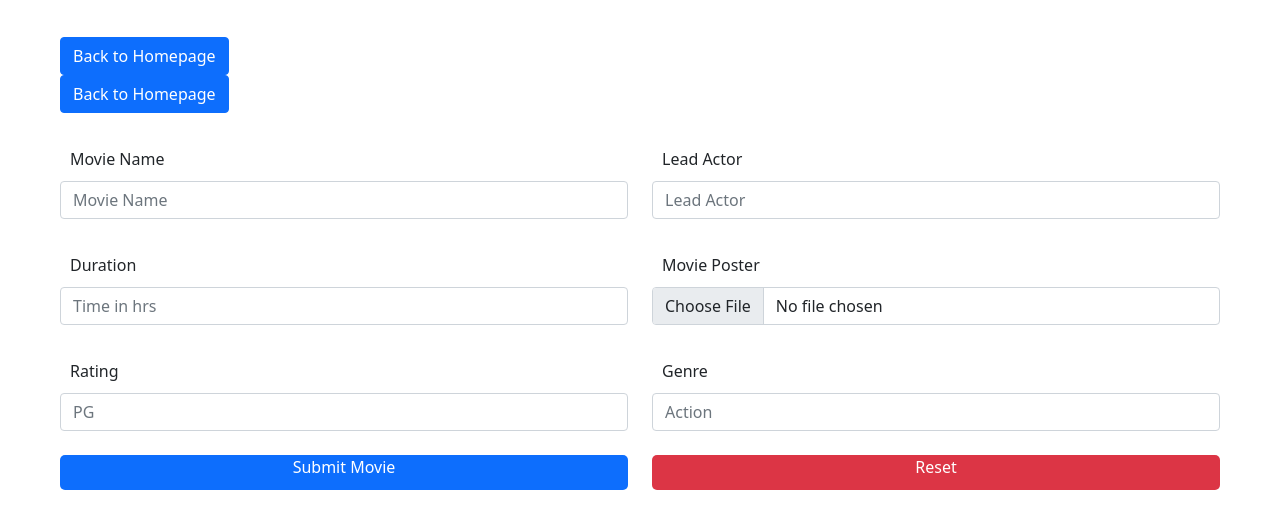
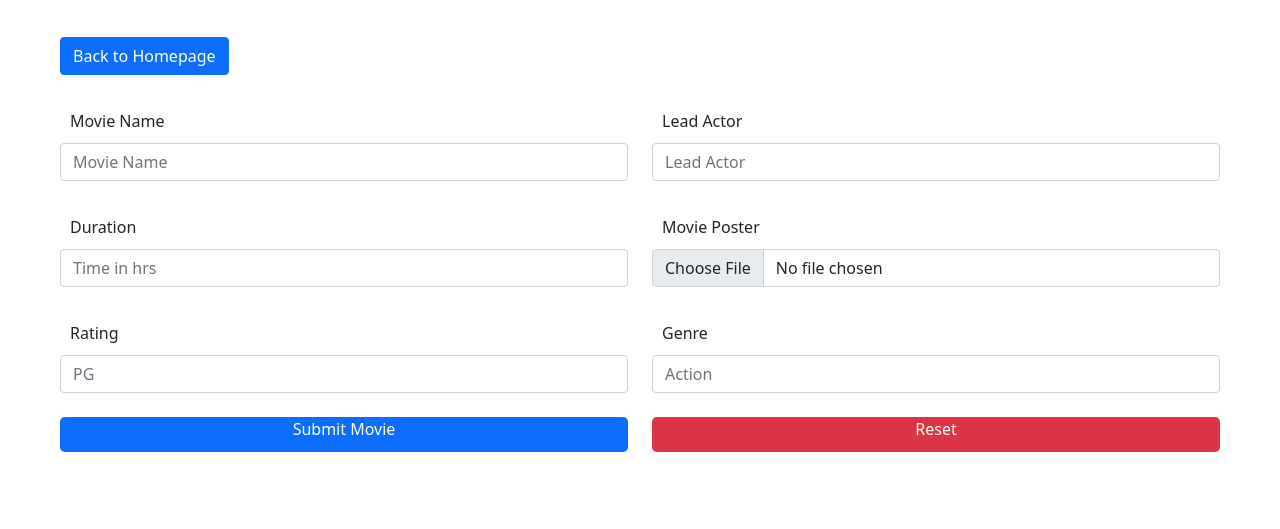
Before and after one commit to jeanyego/Movie-Store, a plain HTML site: page public/uploadMovie.html in a window 1280 px wide. Shown: the part 211-740 px from the top of the page. Drawn offline with nearby package versions, Linux system fonts and the light colour scheme.

Commit message:
Update uploadMovie.html

```diff
--- a/public/uploadMovie.html
+++ b/public/uploadMovie.html
@@ -21,7 +21,6 @@
               <br>
     <a href="../index.html" class="btn btn-primary" role="button">Back to Homepage</a>
 </div>
-    <a href="../index.html" class="btn btn-primary" role="button">Back to Homepage</a>
     <div class="row">
         <div class="col-md-6">
             <br>
```
